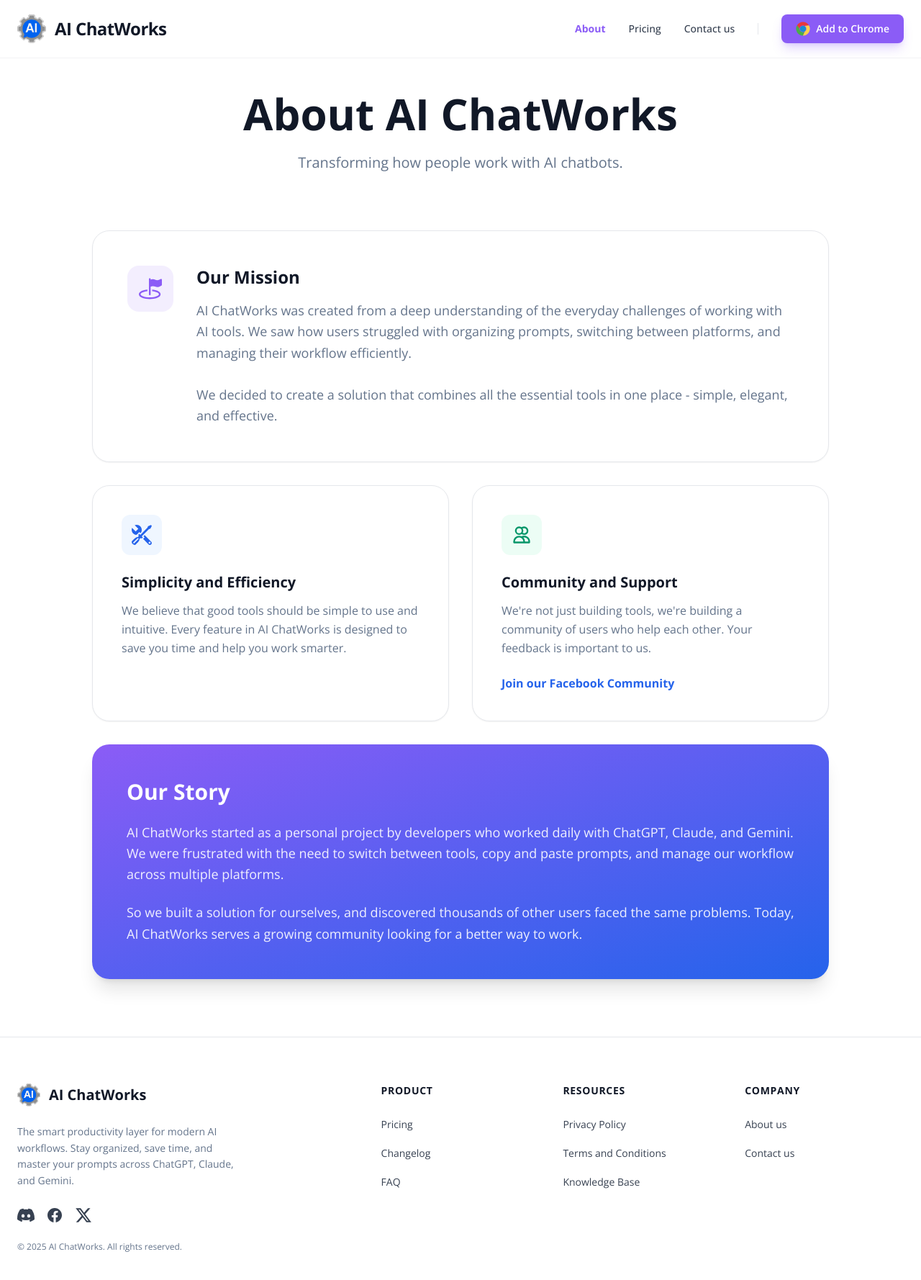
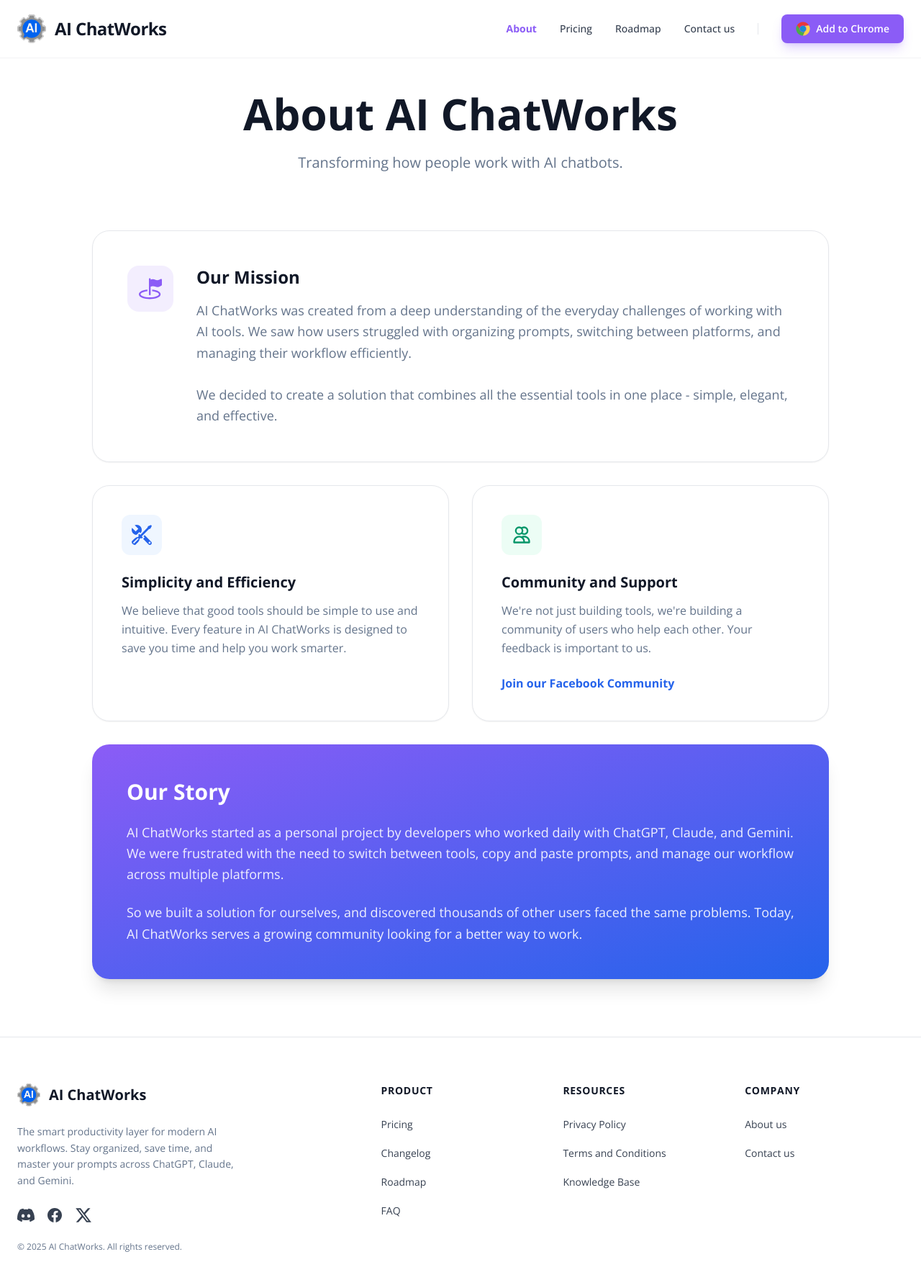
Before and after one commit to roeymit84/ai-chatworks-website, a Next.js app: page /about in a window 1280 px wide. Shown: the top 1778 px of the page at 72% size. Built offline with nearby package versions, Linux system fonts and the light colour scheme.

Commit message:
Add files via upload

```diff
--- a/components/Footer.jsx
+++ b/components/Footer.jsx
@@ -81,6 +81,11 @@ export default function Footer() {
               </Link>
             </li>
             <li>
+              <Link href="/roadmap" className="text-sm text-brand-gray hover:text-brand-purple transition-colors">
+                Roadmap
+              </Link>
+            </li>
+            <li>
               <Link href="/#faq" className="text-sm text-brand-gray hover:text-brand-purple transition-colors">
                 FAQ
               </Link>
--- a/components/Navbar.jsx
+++ b/components/Navbar.jsx
@@ -41,6 +41,12 @@ export default function Navbar() {
             className={`hover:text-brand-purple transition-colors ${pathname.includes('#pricing') ? 'text-brand-purple font-bold' : ''}`}
           >
             Pricing
+          </Link>
+          <Link
+            href="/roadmap"
+            className={`hover:text-brand-purple transition-colors ${isActive('/roadmap') ? 'text-brand-purple font-bold' : ''}`}
+          >
+            Roadmap
           </Link>
           <Link
             href="/contact"
@@ -102,6 +108,13 @@ export default function Navbar() {
             Pricing
           </Link>
           <Link
+            href="/roadmap"
+            onClick={() => setMobileMenuOpen(false)}
+            className={`block py-2 hover:text-brand-purple transition-colors ${isActive('/roadmap') ? 'text-brand-purple font-bold' : ''}`}
+          >
+            Roadmap
+          </Link>
+          <Link
             href="/contact"
             onClick={() => setMobileMenuOpen(false)}
             className={`block py-2 hover:text-brand-purple transition-colors ${isActive('/contact') ? 'text-brand-purple font-bold' : ''}`}
```
